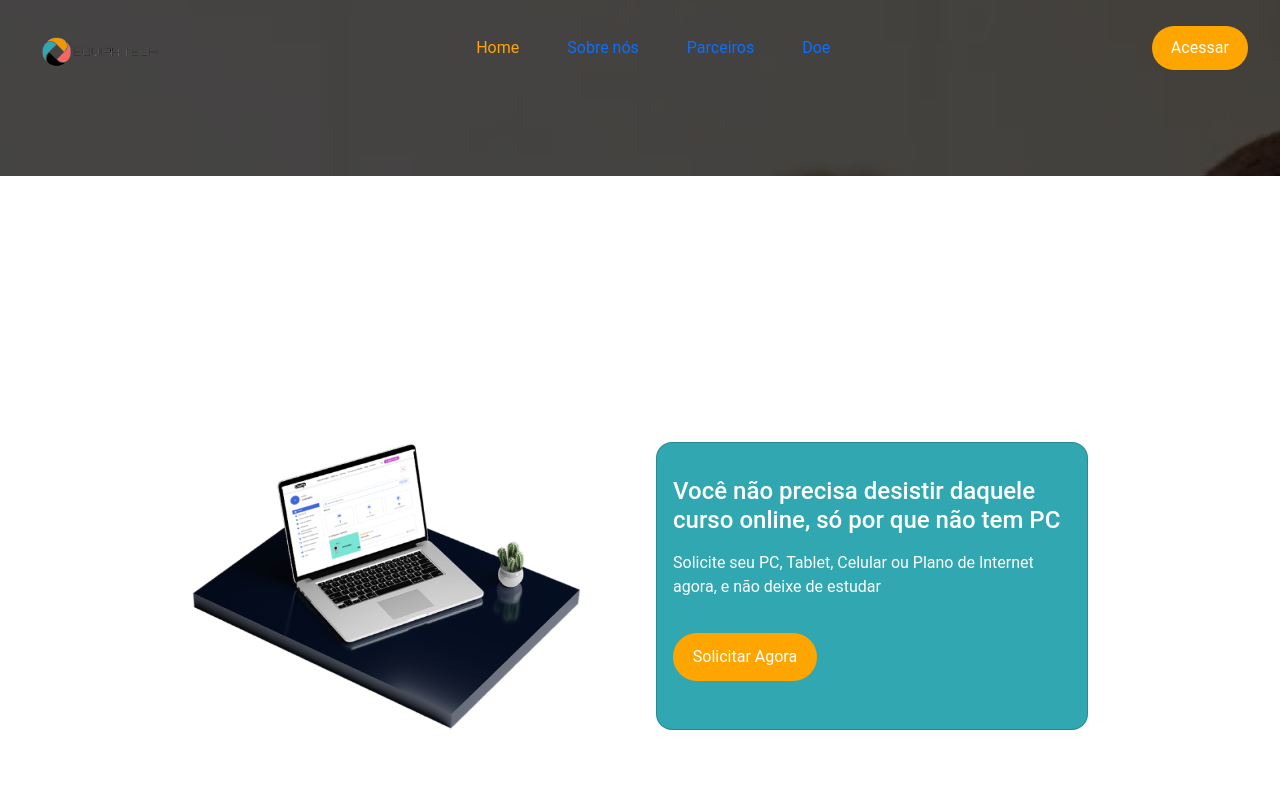
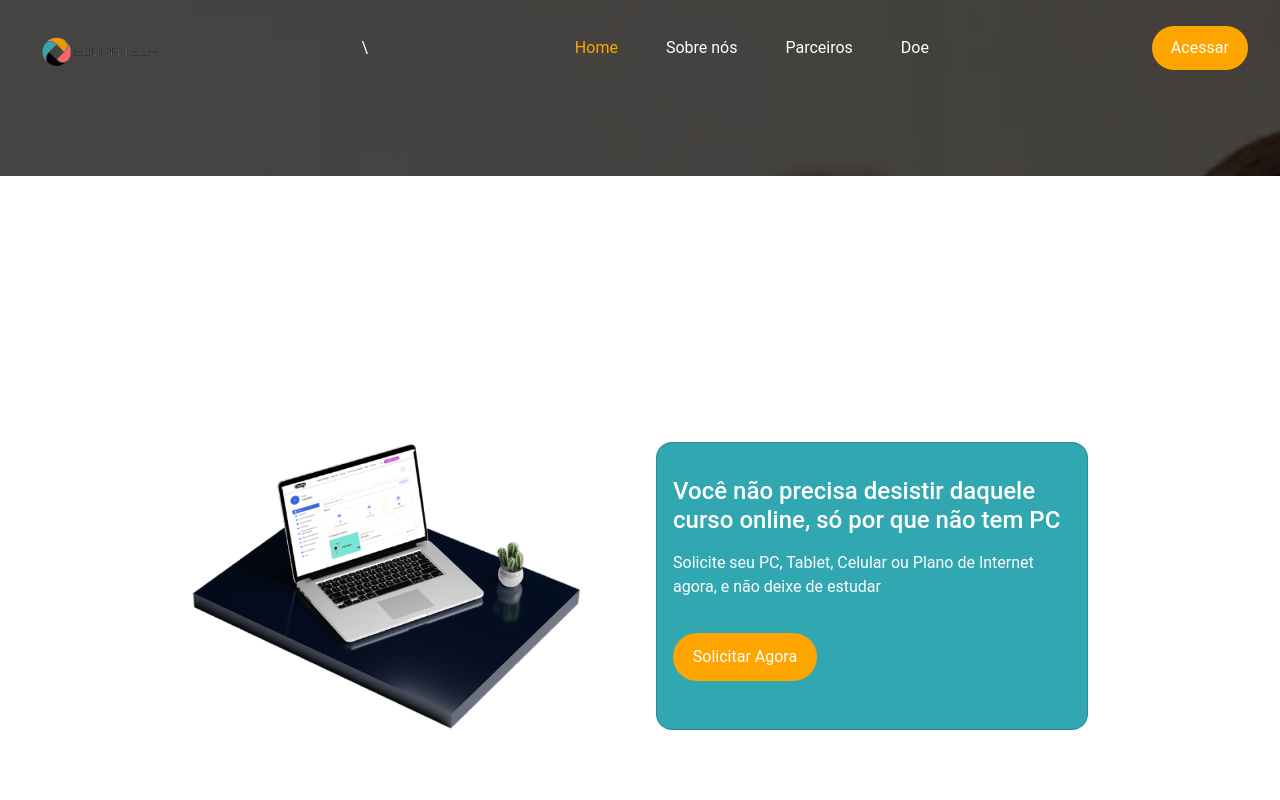
Before and after one commit to macfadem/EducaTech, an Angular app: page /#/ in a window 1280 px wide. Shown: the top 800 px of the page. Built offline with nearby package versions, Linux system fonts and the light colour scheme.

Commit message:
Versão prot

```diff
--- a/src/app/components/header/header.component.css
+++ b/src/app/components/header/header.component.css
@@ -13,6 +13,7 @@
 
 .nav {
     display: flex;
+
 }
 
 .nav-item {
@@ -20,6 +21,7 @@
     padding: 0.5rem 1rem;
     cursor: pointer;
     text-decoration: none;
+    color: white;
 }
 
 .nav-item.active {
--- a/src/app/components/header/header.component.html
+++ b/src/app/components/header/header.component.html
@@ -1,5 +1,5 @@
 <div class="header">
-    <img src="./assets/imgs/LogoColorido.png" alt="Logo">
+    <img src="./assets/imgs/LogoColorido.png" alt="Logo">\
     <div class="nav">
         <a routerLink="/" class="nav-item" routerLinkActive="active" [routerLinkActiveOptions]="{exact: true}">Home</a>
         <a routerLink="/sobre" class="nav-item" routerLinkActive="active">Sobre nós</a>
--- a/src/app/pages/home/home.component.css
+++ b/src/app/pages/home/home.component.css
@@ -1,5 +1,3 @@
-@import url('https://fonts.googleapis.com/css2?family=Play&display=swap');
-
 .bg {
     position: fixed;
     top: 0;
--- a/src/styles.css
+++ b/src/styles.css
@@ -5,3 +5,5 @@
     font-family: 'Roboto', sans-serif;
     color: white;
 }
+
+@import url('https://fonts.googleapis.com/css2?family=Play&display=swap');
```
